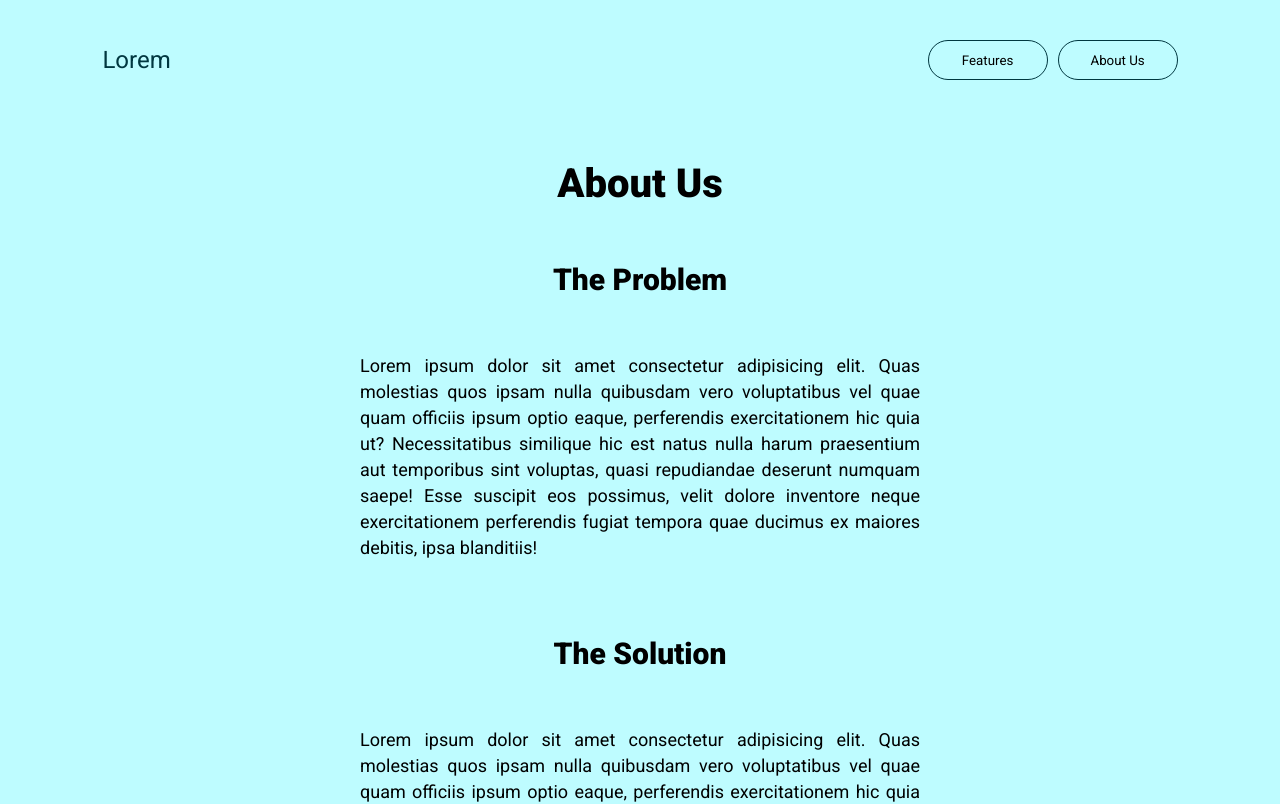
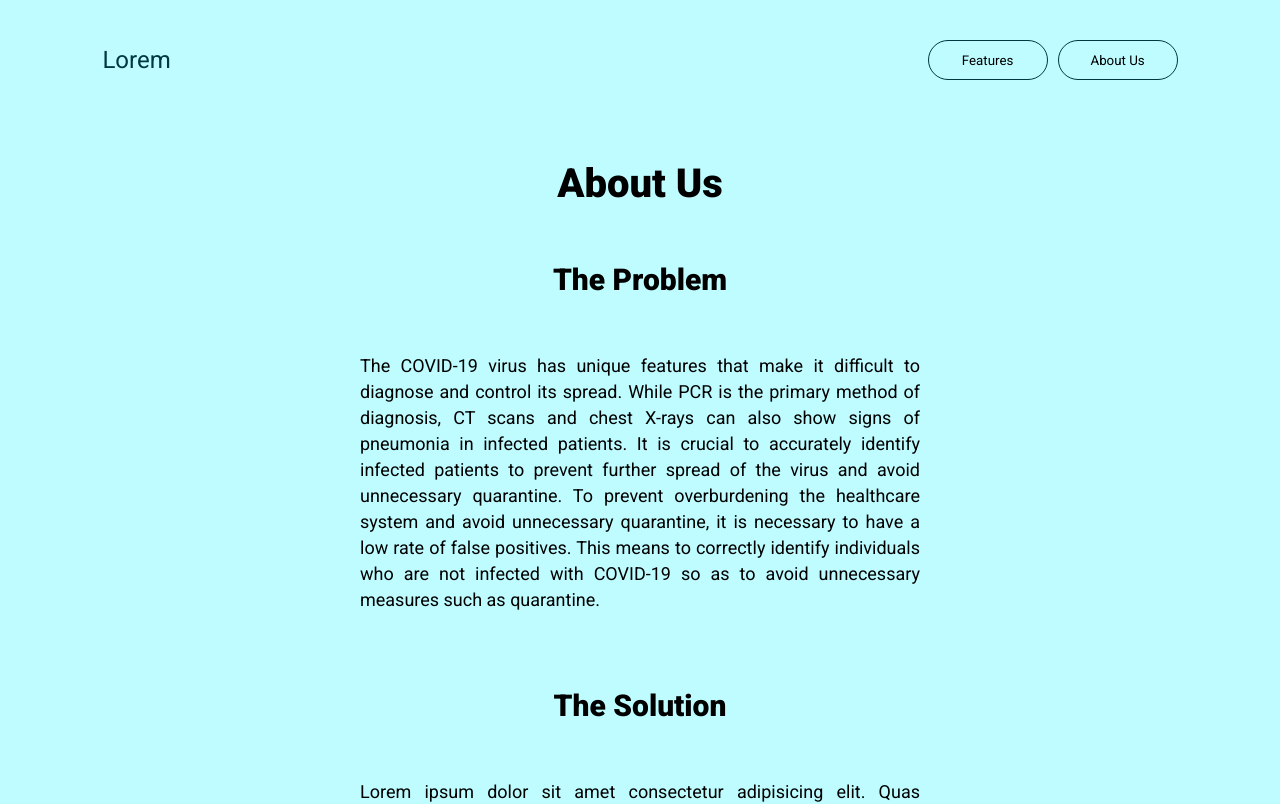
Before and after one commit to aaahanamehrotra/smart-healthcare, a Next.js app: page /about in a window 1280 px wide. Shown: the top 804 px of the page. Built offline with nearby package versions, Linux system fonts and the light colour scheme.

Commit message:
Update about.js

```diff
--- a/src/pages/about.js
+++ b/src/pages/about.js
@@ -10,14 +10,13 @@ const About = () => {
       <div className={styles.box}>
         <h2>The Problem</h2>
         <div className={styles.text}>
-          Lorem ipsum dolor sit amet consectetur adipisicing elit. Quas
-          molestias quos ipsam nulla quibusdam vero voluptatibus vel quae quam
-          officiis ipsum optio eaque, perferendis exercitationem hic quia ut?
-          Necessitatibus similique hic est natus nulla harum praesentium aut
-          temporibus sint voluptas, quasi repudiandae deserunt numquam saepe!
-          Esse suscipit eos possimus, velit dolore inventore neque
-          exercitationem perferendis fugiat tempora quae ducimus ex maiores
-          debitis, ipsa blanditiis!
+          The COVID-19 virus has unique features that make it difficult to diagnose and control its spread.
+While PCR is the primary method of diagnosis, CT scans and chest X-rays can also show signs of pneumonia in infected patients.
+It is crucial to accurately identify infected patients to prevent further spread of the virus and avoid unnecessary quarantine.
+To prevent overburdening the healthcare system and avoid unnecessary quarantine, it is necessary to have a low rate of false positives.
+This means to correctly identify individuals who are not infected with COVID-19 so as to avoid unnecessary measures such as quarantine.
+
+
         </div>
       </div>
       <div className={styles.box}>
```
